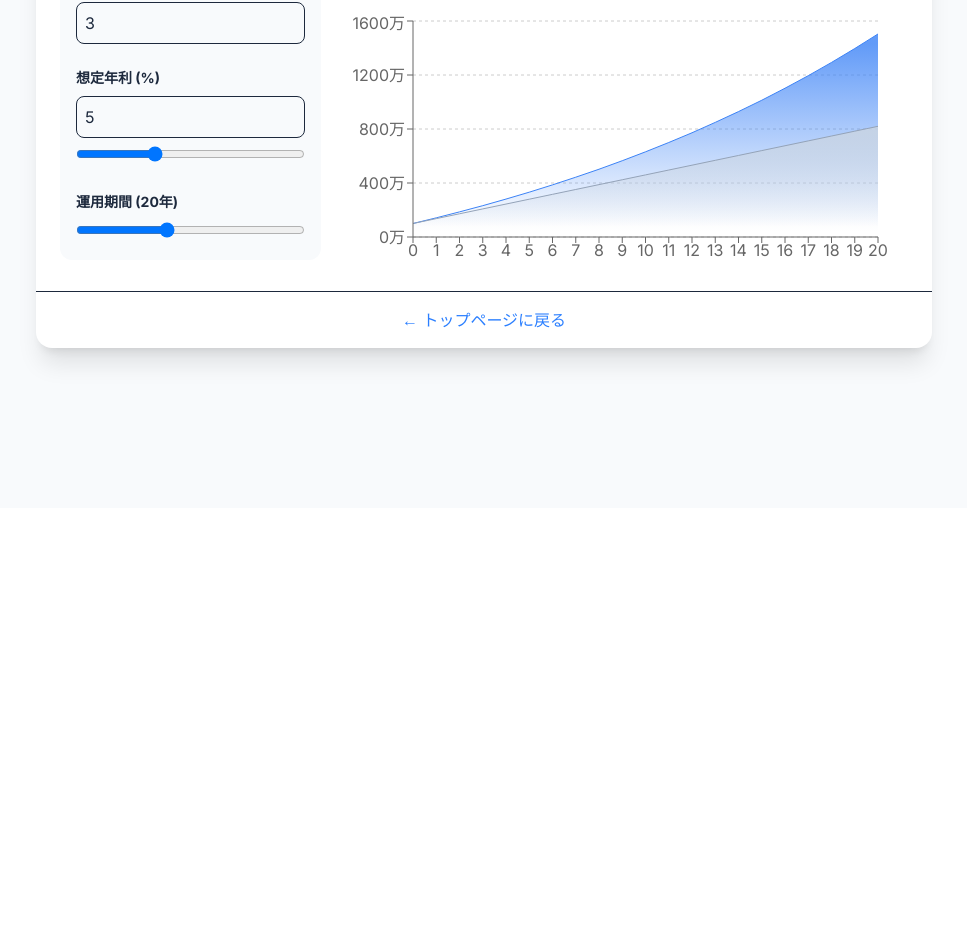
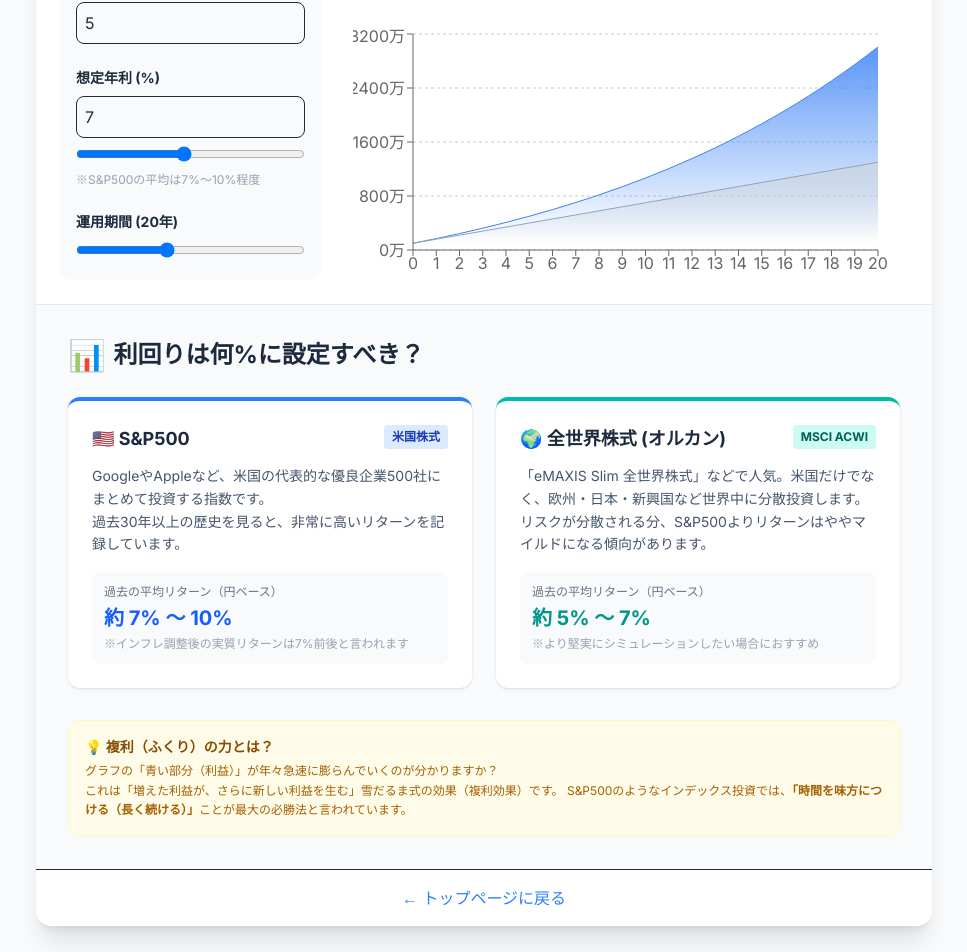
Before and after one commit to tt-portfolio521/my-reaction-game, a Next.js app: page /investment in a window 1280 px wide. Shown: the part 292-1244 px from the top of the page, without its empty margins (156-1123 px from the left). Before the commit the page ends 800 px from the top, so only its background shows below. Built offline with nearby package versions, Linux system fonts and the light colour scheme.

Commit message:
投資シュミレーション解説追加

```diff
--- a/app/investment/page.tsx
+++ b/app/investment/page.tsx
@@ -6,8 +6,8 @@ import { AreaChart, Area, XAxis, YAxis, CartesianGrid, Tooltip, ResponsiveContai
 export default function InvestmentSimulator() {
   // 入力値の状態管理
   const [initialAmount, setInitialAmount] = useState(100); // 初期投資額（万円）
-  const [monthlyAmount, setMonthlyAmount] = useState(3);   // 毎月積立額（万円）
-  const [rate, setRate] = useState(5);                     // 年利（%）
+  const [monthlyAmount, setMonthlyAmount] = useState(5);   // 毎月積立額（万円）
+  const [rate, setRate] = useState(7.0);                   // 年利（%）※S&P500等を意識してデフォルトを少し上げました
   const [years, setYears] = useState(20);                  // 運用期間（年）
   const [data, setData] = useState<any[]>([]);
   const [finalAmount, setFinalAmount] = useState(0);
@@ -15,10 +15,9 @@ export default function InvestmentSimulator() {
   // 計算ロジック
   useEffect(() => {
     let currentAmount = initialAmount * 10000;
-    let totalPrincipal = initialAmount * 10000; // 元本合計
+    let totalPrincipal = initialAmount * 10000;
     const newData = [];
 
-    // 0年目のデータ
     newData.push({
       year: 0,
       principal: Math.round(totalPrincipal / 10000),
@@ -27,7 +26,6 @@ export default function InvestmentSimulator() {
     });
 
     for (let i = 1; i <= years; i++) {
-      // 1年分の複利計算（月利計算の簡易版として年利/12を毎月適用）
       for (let m = 0; m < 12; m++) {
         currentAmount = currentAmount * (1 + (rate / 100) / 12) + (monthlyAmount * 10000);
         totalPrincipal += monthlyAmount * 10000;
@@ -35,8 +33,8 @@ export default function InvestmentSimulator() {
 
       newData.push({
         year: i,
-        principal: Math.round(totalPrincipal / 10000), // 元本（万円）
-        interest: Math.round((currentAmount - totalPrincipal) / 10000), // 運用益（万円）
+        principal: Math.round(totalPrincipal / 10000),
+        interest: Math.round((currentAmount - totalPrincipal) / 10000),
         total: Math.round(currentAmount / 10000),
       });
     }
@@ -52,7 +50,7 @@ export default function InvestmentSimulator() {
         {/* ヘッダー */}
         <div className="bg-blue-600 p-6 text-white">
           <h1 className="text-2xl font-bold">📈 資産運用シミュレーター</h1>
-          <p className="text-sm opacity-90">毎月の積立と複利の効果を計算・可視化します</p>
+          <p className="text-sm opacity-90">S&P500やオルカンを想定した積立シミュレーション</p>
         </div>
 
         <div className="p-6 grid grid-cols-1 md:grid-cols-3 gap-8">
@@ -92,6 +90,7 @@ export default function InvestmentSimulator() {
                 onChange={(e) => setRate(Number(e.target.value))}
                 className="w-full mt-2"
               />
+              <p className="text-xs text-gray-400 mt-1">※S&P500の平均は7%〜10%程度</p>
             </div>
             <div>
               <label className="block text-sm font-bold mb-2">運用期間 ({years}年)</label>
@@ -106,7 +105,6 @@ export default function InvestmentSimulator() {
 
           {/* 右側：結果とグラフ */}
           <div className="md:col-span-2 flex flex-col justify-between">
-            {/* 結果サマリー */}
             <div className="mb-6 text-center bg-blue-50 p-4 rounded-xl border border-blue-100">
               <p className="text-sm text-gray-500 mb-1">{years}年後の資産合計</p>
               <p className="text-4xl font-bold text-blue-700">
@@ -114,11 +112,10 @@ export default function InvestmentSimulator() {
                 <span className="text-lg ml-1 text-gray-600">万円</span>
               </p>
               <p className="text-xs text-gray-500 mt-2">
-                (元本: {data[data.length-1]?.principal.toLocaleString()}万円 + 利益: {data[data.length-1]?.interest.toLocaleString()}万円)
+                (元本: {data[data.length-1]?.principal.toLocaleString()}万円 + <span className="text-blue-600 font-bold">利益: {data[data.length-1]?.interest.toLocaleString()}万円</span>)
               </p>
             </div>
 
-            {/* グラフ */}
             <div className="h-64 w-full">
               <ResponsiveContainer width="100%" height="100%">
                 <AreaChart data={data} margin={{ top: 10, right: 30, left: 0, bottom: 0 }}>
@@ -144,7 +141,62 @@ export default function InvestmentSimulator() {
           </div>
         </div>
 
-        <div className="p-4 text-center border-t">
+        {/* ▼▼▼ 追加した解説セクション（S&P500 vs オルカン） ▼▼▼ */}
+        <div className="bg-slate-50 p-8 border-t border-slate-200">
+          <h2 className="text-2xl font-bold mb-6 text-slate-800 flex items-center gap-2">
+            <span className="text-3xl">📊</span> 利回りは何%に設定すべき？
+          </h2>
+
+          <div className="grid grid-cols-1 md:grid-cols-2 gap-6">
+
+            {/* S&P500 の解説 */}
+            <section className="bg-white p-6 rounded-xl shadow-sm border-t-4 border-blue-500">
+              <div className="flex justify-between items-start mb-3">
+                <h3 className="text-lg font-bold text-slate-800">🇺🇸 S&P500</h3>
+                <span className="bg-blue-100 text-blue-800 text-xs font-bold px-2 py-1 rounded">米国株式</span>
+              </div>
+              <p className="text-slate-600 text-sm mb-4 leading-relaxed">
+                GoogleやAppleなど、米国の代表的な優良企業500社にまとめて投資する指数です。<br/>
+                過去30年以上の歴史を見ると、非常に高いリターンを記録しています。
+              </p>
+              <div className="bg-slate-50 p-3 rounded-lg">
+                <p className="text-xs text-gray-500 mb-1">過去の平均リターン（円ベース）</p>
+                <p className="text-xl font-bold text-blue-600">約 7% 〜 10%</p>
+                <p className="text-xs text-gray-400 mt-1">※インフレ調整後の実質リターンは7%前後と言われます</p>
+              </div>
+            </section>
+
+            {/* オルカン の解説 */}
+            <section className="bg-white p-6 rounded-xl shadow-sm border-t-4 border-teal-500">
+              <div className="flex justify-between items-start mb-3">
+                <h3 className="text-lg font-bold text-slate-800">🌍 全世界株式 (オルカン)</h3>
+                <span className="bg-teal-100 text-teal-800 text-xs font-bold px-2 py-1 rounded">MSCI ACWI</span>
+              </div>
+              <p className="text-slate-600 text-sm mb-4 leading-relaxed">
+                「eMAXIS Slim 全世界株式」などで人気。米国だけでなく、欧州・日本・新興国など世界中に分散投資します。<br/>
+                リスクが分散される分、S&P500よりリターンはややマイルドになる傾向があります。
+              </p>
+              <div className="bg-slate-50 p-3 rounded-lg">
+                <p className="text-xs text-gray-500 mb-1">過去の平均リターン（円ベース）</p>
+                <p className="text-xl font-bold text-teal-600">約 5% 〜 7%</p>
+                <p className="text-xs text-gray-400 mt-1">※より堅実にシミュレーションしたい場合におすすめ</p>
+              </div>
+            </section>
+
+          </div>
+
+          <div className="mt-8 bg-yellow-50 p-4 rounded-xl border border-yellow-100">
+            <p className="text-sm text-yellow-800 font-bold mb-1">💡 複利（ふくり）の力とは？</p>
+            <p className="text-xs text-yellow-700 leading-relaxed">
+              グラフの「青い部分（利益）」が年々急速に膨らんでいくのが分かりますか？<br/>
+              これは「増えた利益が、さらに新しい利益を生む」雪だるま式の効果（複利効果）です。
+              S&P500のようなインデックス投資では、<strong>「時間を味方につける（長く続ける）」</strong>ことが最大の必勝法と言われています。
+            </p>
+          </div>
+        </div>
+        {/* ▲▲▲ 解説セクション終了 ▲▲▲ */}
+
+        <div className="p-4 text-center border-t bg-white">
             <a href="/" className="text-blue-500 hover:underline">← トップページに戻る</a>
         </div>
       </div>
```
